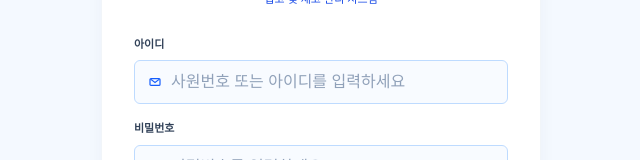
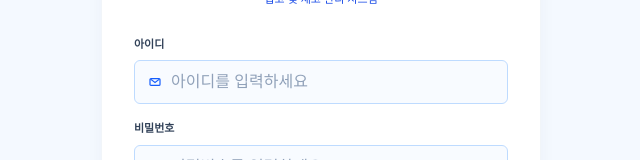
Before and after one commit to qotmdgns/buyflow-frontend, a Next.js app: page /login in a window 1280 px wide. Shown: the part 210-370 px from the top of the page, without its empty margins (319-959 px from the left). Built offline with nearby package versions, Linux system fonts and the light colour scheme.

Commit message:
로그인 화면 수정

```diff
--- a/src/app/(auth)/login/page.jsx
+++ b/src/app/(auth)/login/page.jsx
@@ -82,7 +82,7 @@ export default function LoginPage() {
             <InputField
               id="loginId"
               label="아이디"
-              placeholder="사원번호 또는 아이디를 입력하세요"
+              placeholder="아이디를 입력하세요"
             >
               <rect x="4.5" y="6.8" width="15" height="10.4" rx="1.5" />
               <path d="m5.3 7.7 6.7 5 6.7-5" />
```
